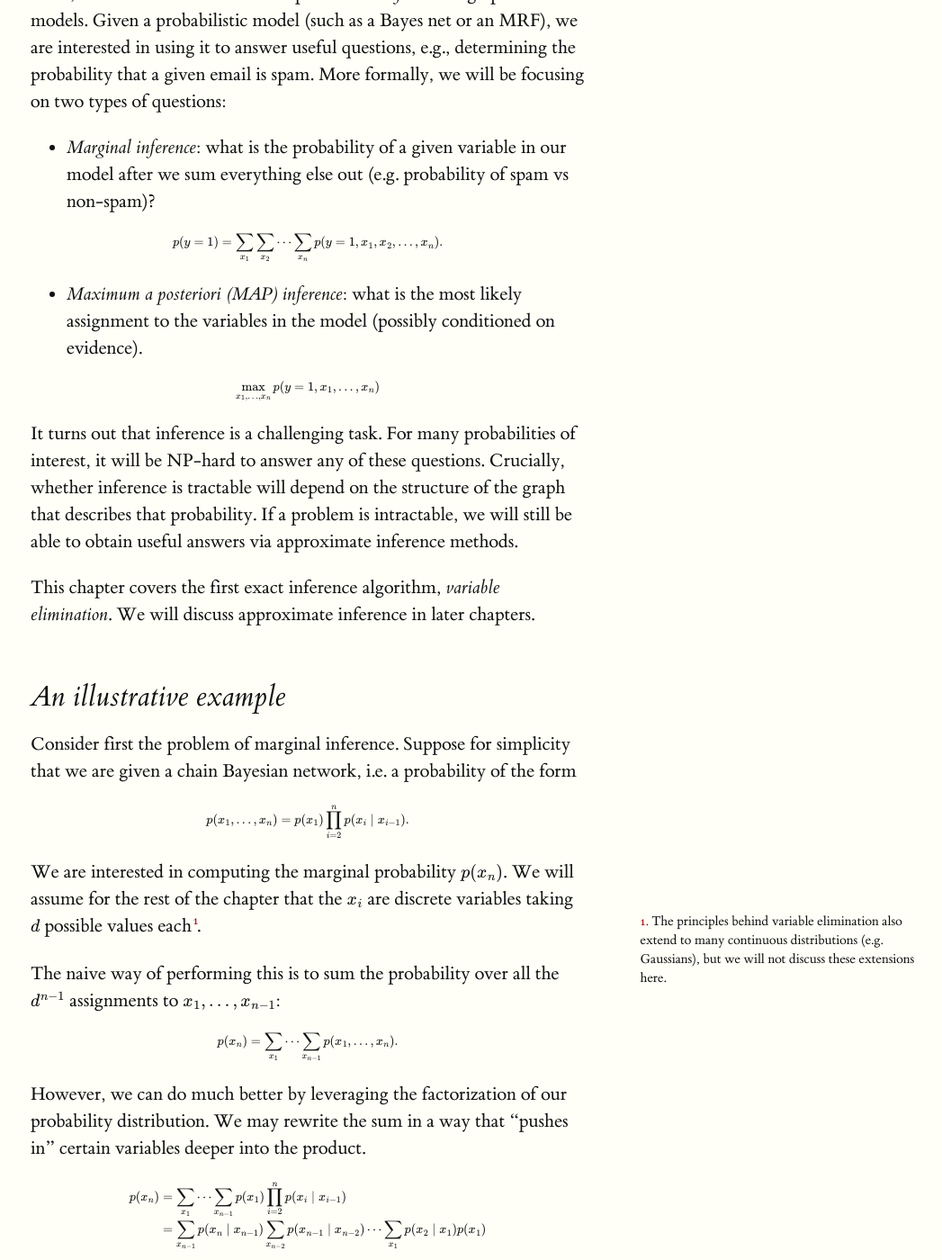
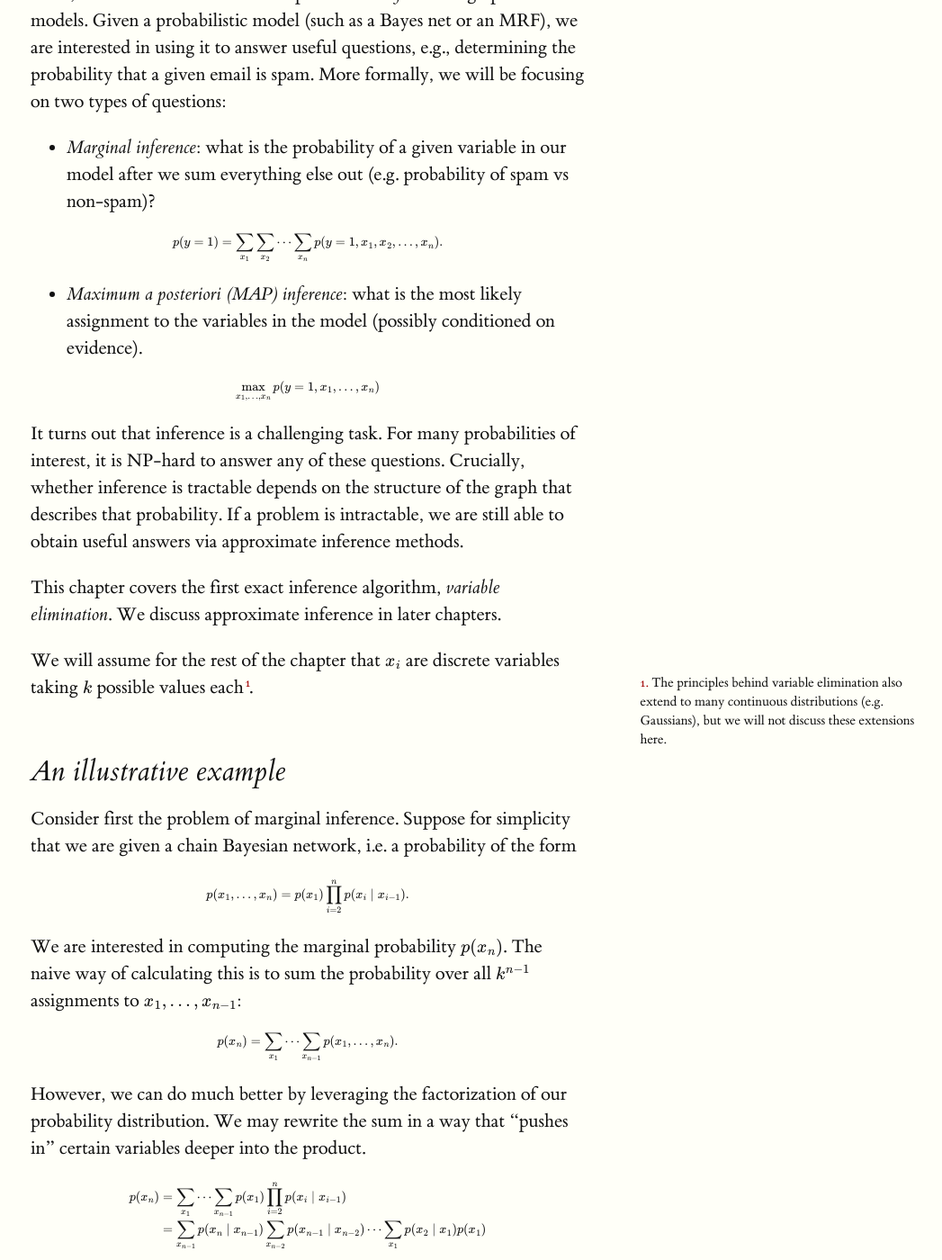
Before and after one commit to ermongroup/cs228-notes, a Jekyll site: the page built from inference/ve/index.md, in a window 1280 px wide and 1400 px high, scrolled down 248 px. Shown: the whole window at 90% size, without its empty margins (126-1173 px from the left). Built offline with Jekyll 4.4.1, drawn with Linux system fonts in a browser that asks for light colours; formulas are drawn with MathJax 3; some of the changed text lies outside the part shown.

Commit message:
VE notes: Change 'd' to 'k' for number of values per variable (#158)
Avoid ambiguity between variable d and d values per variable

```diff
--- a/inference/ve/index.md
+++ b/inference/ve/index.md
@@ -7,29 +7,29 @@ Next, we turn our attention to the problem of *inference* in graphical models. G
 - *Marginal inference*: what is the probability of a given variable in our model after we sum everything else out (e.g. probability of spam vs non-spam)?
 
 $$
-p(y=1) = \sum_{x_1} \sum_{x_2} \cdots \sum_{x_n} p(y=1,x_1, x_2, \ldots, x_n).
+p(y=1) = \sum_{x_1} \sum_{x_2} \cdots \sum_{x_n} p(y=1,x_1, x_2, \dotsc, x_n).
 $$
 
 - *Maximum a posteriori (MAP) inference*: what is the most likely assignment to the variables in the model (possibly conditioned on evidence).
 
-$$ \max_{x_1, \ldots, x_n} p(y=1, x_1, \ldots, x_n) $$
+$$ \max_{x_1, \dotsc, x_n} p(y=1, x_1, \dotsc, x_n) $$
 
-It turns out that inference is a challenging task. For many probabilities of interest, it will be NP-hard to answer any of these questions. Crucially, whether inference is tractable will depend on the structure of the graph that describes that probability. If a problem is intractable, we will still be able to obtain useful answers via approximate inference methods.
+It turns out that inference is a challenging task. For many probabilities of interest, it is NP-hard to answer any of these questions. Crucially, whether inference is tractable depends on the structure of the graph that describes that probability. If a problem is intractable, we are still able to obtain useful answers via approximate inference methods.
 
-This chapter covers the first exact inference algorithm, *variable elimination*. We will discuss approximate inference in later chapters.
+This chapter covers the first exact inference algorithm, *variable elimination*. We discuss approximate inference in later chapters.
+
+We will assume for the rest of the chapter that $$x_i$$ are discrete variables taking $$k$$ possible values each{% include sidenote.html id="note-continuous" note="The principles behind variable elimination also extend to many continuous distributions (e.g. Gaussians), but we will not discuss these extensions here." %}.
 
 
 ## An illustrative example
 
 Consider first the problem of marginal inference. Suppose for simplicity that we are given a chain Bayesian network, i.e. a probability of the form
 
-$$ p(x_1,...,x_n) = p(x_1) \prod_{i=2}^n p(x_i \mid x_{i-1}). $$
+$$ p(x_1, \dotsc, x_n) = p(x_1) \prod_{i=2}^n p(x_i \mid x_{i-1}). $$
 
-We are interested in computing the marginal probability $$p(x_n)$$. We will assume for the rest of the chapter that the $$x_i$$ are discrete variables taking $$d$$ possible values each{% include sidenote.html id="note-continuous" note="The principles behind variable elimination also extend to many continuous distributions (e.g. Gaussians), but we will not discuss these extensions here." %}.
+We are interested in computing the marginal probability $$p(x_n)$$. The naive way of calculating this is to sum the probability over all $$k^{n-1}$$ assignments to $$x_1, \dotsc, x_{n-1}$$:
 
-The naive way of performing this is to sum the probability over all the $$d^{n-1}$$ assignments to $$x_1,\ldots,x_{n-1}$$:
-
-$$ p(x_n) = \sum_{x_1} \cdots \sum_{x_{n-1}} p(x_1,...,x_n). $$
+$$ p(x_n) = \sum_{x_1} \cdots \sum_{x_{n-1}} p(x_1, \dotsc, x_n). $$
 
 However, we can do much better by leveraging the factorization of our probability distribution. We may rewrite the sum in a way that "pushes in" certain variables deeper into the product.
 
@@ -41,13 +41,13 @@ p(x_n)
 \end{align*}
 $$
 
-We sum the inner terms first, starting from $$x_1$$ and ending with $$x_{n-1}$$. Concretely, we start by computing an intermediary *factor* $$\tau(x_2) = \sum_{x_1} p(x_2 \mid x_1) p(x_1)$$ by summing out $$x_1$$. This takes $$O(d^2)$$ time because we must sum over $$x_1$$ for each assignment to $$x_2$$. The resulting factor $$\tau(x_2)$$ can be thought of as a table of $$d$$ values (though not necessarily probabilities), with one entry for each assignment to $$x_2$$ (just as factor $$p(x_1)$$ can be represented as a table). We may then rewrite the marginal probability using $$\tau$$ as
+We sum the inner terms first, starting from $$x_1$$ and ending with $$x_{n-1}$$. Concretely, we start by computing an intermediary *factor* $$\tau(x_2) = \sum_{x_1} p(x_2 \mid x_1) p(x_1)$$ by summing out $$x_1$$. This takes $$O(k^2)$$ time because we must sum over $$x_1$$ for each assignment to $$x_2$$. The resulting factor $$\tau(x_2)$$ can be thought of as a table of $$k$$ values (though not necessarily probabilities), with one entry for each assignment to $$x_2$$ (just as factor $$p(x_1)$$ can be represented as a table). We may then rewrite the marginal probability using $$\tau$$ as
 
 $$
 p(x_n) = \sum_{x_{n-1}} p(x_n \mid x_{n-1}) \sum_{x_{n-2}} p(x_{n-1} \mid x_{n-2}) \cdots \sum_{x_2} p(x_3 \mid x_2) \tau(x_2).
 $$
 
-Note that this has the same form as the initial expression, except that we are summing over one fewer variable{% include sidenote.html id="note-dp" note="This technique is a special case of *dynamic programming*, a general algorithm design approach in which we break apart a larger problem into a sequence of smaller ones." %}. We may therefore compute another factor $$\tau(x_3) = \sum_{x_2} p(x_3 \mid x_2) \tau(x_2)$$, and repeat the process until we are only left with $$x_n$$. Since each step takes $$O(d^2)$$ time, and we perform $$O(n)$$ steps, inference now takes $$O(n d^2)$$ time, which is much better than our naive $$O(d^n)$$ solution.
+Note that this has the same form as the initial expression, except that we are summing over one fewer variable{% include sidenote.html id="note-dp" note="This technique is a special case of *dynamic programming*, a general algorithm design approach in which we break apart a larger problem into a sequence of smaller ones." %}. We may therefore compute another factor $$\tau(x_3) = \sum_{x_2} p(x_3 \mid x_2) \tau(x_2)$$, and repeat the process until we are only left with $$x_n$$. Since each step takes $$O(k^2)$$ time, and we perform $$O(n)$$ steps, inference now takes $$O(n k^2)$$ time, which is much better than our naive $$O(k^n)$$ solution.
 
 Also, at each time, we are *eliminating* a variable, which gives the algorithm its name.
 
@@ -83,7 +83,7 @@ We use $$\tau$$ to refer to the marginalized factor. It is important to understa
 
 ### Orderings
 
-Finally, the variable elimination algorithm requires an ordering over the variables according to which variables will be "eliminated". In our chain example, we took the ordering implied by the DAG. It is important note that:
+Finally, the variable elimination algorithm requires an ordering over the variables according to which variables will be "eliminated." In our chain example, we took the ordering implied by the DAG. It is important note that:
 
 - Different orderings may dramatically alter the running time of the variable elimination algorithm.
 - It is NP-hard to find the best ordering.
@@ -92,53 +92,52 @@ We will come back to these complications later, but for now let the ordering be
 
 ### The variable elimination algorithm
 
-We are now ready to formally define the variable elimination (VE) algorithm.
-Essentially, we loop over the variables as ordered by $$O$$ and eliminate them in that ordering. Intuitively, this corresponds to choosing a sum and "pushing it in" as far as possible inside the product of the factors, as we did in the chain example.
+We are now ready to formally define the variable elimination (VE) algorithm. Essentially, we loop over the variables as ordered by $$O$$ and eliminate them in that ordering. Intuitively, this corresponds to choosing a sum and "pushing it in" as far as possible inside the product of the factors, as we did in the chain example.
 
 More formally, for each variable $$X_i$$ (ordered according to $$O$$),
 
 1. Multiply all factors $$\Phi_i$$ containing $$X_i$$
-2. Marginalize out $$X_i$$ to obtain new factor $$\tau$$
-3. Replace the factors in $$\Phi_i$$ by $$\tau$$
+2. Marginalize out $$X_i$$ to obtain a new factor $$\tau$$
+3. Replace the factors $$\Phi_i$$ with $$\tau$$
 
 A former CS228 student has created an [interactive web simulation](http://pgmlearning.herokuapp.com/vElimApp) for visualizing the variable elimination algorithm. Feel free to play around with it and, if you do, please submit any feedback or bugs through the Feedback button on the web app.
 
 ### Examples
 
-Let's try to understand what these steps correspond to in our chain example. In that case, the chosen ordering was $$x_1, x_2, ..., x_{n-1}$$. Starting with $$x_1$$, we collected all the factors involving $$x_1$$, which were $$p(x_1)$$ and $$p(x_2 \mid x_1)$$. We then used them to construct a new factor $$\tau(x_2) = \sum_{x_1} p(x_2 \mid x_1) p(x_1)$$. This can be seen as the results of steps 2 and 3 of the VE algorithm: first we form a large factor $$\sigma(x_2, x_1) = p(x_2 \mid x_1) p(x_1)$$; then we eliminate $$x_1$$ from that factor to produce $$\tau$$. Then, we repeat the same procedure for $$x_2$$, except that the factors are now $$p(x_3 \mid x_2), \tau(x_2)$$.
+Let's try to understand what these steps correspond to in our chain example. In that case, the chosen ordering was $$x_1, x_2, \dotsc, x_{n-1}$$. Starting with $$x_1$$, we collected all the factors involving $$x_1$$, which were $$p(x_1)$$ and $$p(x_2 \mid x_1)$$. We then used them to construct a new factor $$\tau(x_2) = \sum_{x_1} p(x_2 \mid x_1) p(x_1)$$. This can be seen as the results of steps 2 and 3 of the VE algorithm: first we form a large factor $$\sigma(x_2, x_1) = p(x_2 \mid x_1) p(x_1)$$; then we eliminate $$x_1$$ from that factor to produce $$\tau$$. Then, we repeat the same procedure for $$x_2$$, except that the factors are now $$p(x_3 \mid x_2), \tau(x_2)$$.
 
 For a slightly more complex example, recall the graphical model of a student's grade that we introduced earlier.{% include marginfigure.html id="grade" url="assets/img/grade-model.png" description="Bayes net model of a student's grade $$g$$ on an exam; in addition to $$g$$, we also model other aspects of the problem, such as the exam's difficulty $$d$$, the student's intelligence $$i$$, his SAT score $$s$$, and the quality $$l$$ of a reference letter from the professor who taught the course. Each variable is binary, except for $$g$$, which takes 3 possible values." %}
 The probability specified by the model is of the form
 
 $$ p(l, g, i, d, s) = p(l \mid g) p(s \mid i) p(i) p(g \mid i, d) p(d). $$
 
-Let's suppose that we are computing $$p(l)$$ and are eliminating variables in their topological ordering in the graph. First, we eliminate $$d$$, which corresponds to creating a new factor $$\tau_1(g,i) = \sum_{d} p(g \mid i, d) p(d)$$. Next, we eliminate $$i$$ to produce a factor $$\tau_2(g,s) = \sum_{i} \tau_1(g,i) p(i) p(s \mid i)$$; then we eliminate $$s$$ yielding $$\tau_3(g) = \sum_{s} \tau_2(g,s)$$, and so forth. Note that these operations are equivalent to summing out the factored probability distribution as follows:
+Let's suppose that we are computing $$p(l)$$ and are eliminating variables in their topological ordering in the graph. First, we eliminate $$d$$, which corresponds to creating a new factor $$\tau_1(g,i) = \sum_d p(g \mid i, d) p(d)$$. Next, we eliminate $$i$$ to produce a factor $$\tau_2(g,s) = \sum_i \tau_1(g,i) p(i) p(s \mid i)$$; then we eliminate $$s$$ yielding $$\tau_3(g) = \sum_s \tau_2(g,s)$$, and so on. Note that these operations are equivalent to summing out the factored probability distribution as follows:
 
 $$
 p(l) = \sum_g p(l \mid g) \sum_s \sum_i p(s\mid i) p(i) \sum_d p(g \mid i, d) p(d).
 $$
 
-Note that this example requires computing at most $$d^3$$ operations per step, since each factor is at most over 2 variables, and one variable is summed out at each step (the dimensionality $$d$$ in this example is either 2 or 3).
+Note that this example requires computing at most $$k^3$$ operations per step, since each factor is at most over 2 variables, and one variable is summed out at each step (the dimensionality $$k$$ in this example is either 2 or 3).
 
 ## Introducing evidence
 
 A closely related and equally important problem is computing conditional probabilities of the form
 
-$$ P(Y \mid E = e) = \frac{P(Y, E = e)}{P(E=e)} $$
+$$ P(Y \mid E = e) = \frac{P(Y, E=e)}{P(E=e)} $$
 
 where $$P(X,Y,E)$$ is a probability distribution, over sets of query variables $$Y$$, observed evidence variables $$E$$, and unobserved variables $$X$$.
 
-We can compute this probability by performing variable elimination once on $$P(Y, E = e)$$ and then once more on $$P(E = e)$$.
+We can compute this probability by performing variable elimination once on $$P(Y, E=e)$$ and then once more on $$P(E=e)$$.
 
-To compute $$P(Y, E = e)$$, we simply take every factor $$\phi(X', Y', E')$$ which has scope over variables $$E' \subseteq E$$ that are also found in $$E$$, and we set their values as specified by $$e$$. Then we perform standard variable elimination over $$X$$ to obtain a factor over only $$Y$$.
+To compute $$P(Y, E=e)$$, we simply take every factor $$\phi(X', Y', E')$$ which has scope over variables $$E' \subseteq E$$ that are also found in $$E$$, and we set their values as specified by $$e$$. Then we perform standard variable elimination over $$X$$ to obtain a factor over only $$Y$$.
 
 ## Running Time of Variable Elimination
 
 It is very important to understand that the running time of Variable Elimination depends heavily on the structure of the graph.
 
-In the previous example, suppose we eliminated $$g$$ first. Then, we would have had to transform the factors $$p(g \mid i, d), \phi(l \mid g)$$ into a big factor $$\tau(d, i, l)$$ over 3 variables, which would require $$O(d^4)$$ time to compute: d times for each of three conditional variables, and d times for each value of $$g$$. If we had a factor $$S \rightarrow G$$, then we would have had to eliminate $$p(g \mid s)$$ as well, producing a single giant factor $$\tau(d, i, l, s)$$ in $$O(d^5)$$ time. Then, eliminating any variable from this factor would require almost as much work as if we had started with the original distribution, since all the variables have become coupled.
+In the previous example, suppose we eliminated $$g$$ first. Then, we would have had to transform the factors $$p(g \mid i, d), \phi(l \mid g)$$ into a big factor $$\tau(d, i, l)$$ over 3 variables, which would require $$O(k^4)$$ time to compute: $$k$$ times for each of three conditional variables, and $$k$$ times for each value of $$g$$. If we had a factor $$S \rightarrow G$$, then we would have had to eliminate $$p(g \mid s)$$ as well, producing a single giant factor $$\tau(d, i, l, s)$$ in $$O(k^5)$$ time. Then, eliminating any variable from this factor would require almost as much work as if we had started with the original distribution, since all the variables have become coupled.
 
-Clearly some orderings are more efficient than others. In fact, the running time of Variable Elimination is $$O(m d^M)$$, where $$M$$ is the maximum size of any factor during the elimination process and $$m$$ is the number of variables.
+Clearly some orderings are more efficient than others. In fact, the running time of Variable Elimination is $$O(n k^{M+1})$$, where $$M$$ is the maximum size of any factor $$\tau$$ formed during the elimination process and $$n$$ is the number of variables.
 
 ### Choosing variable elimination orderings
 
```
